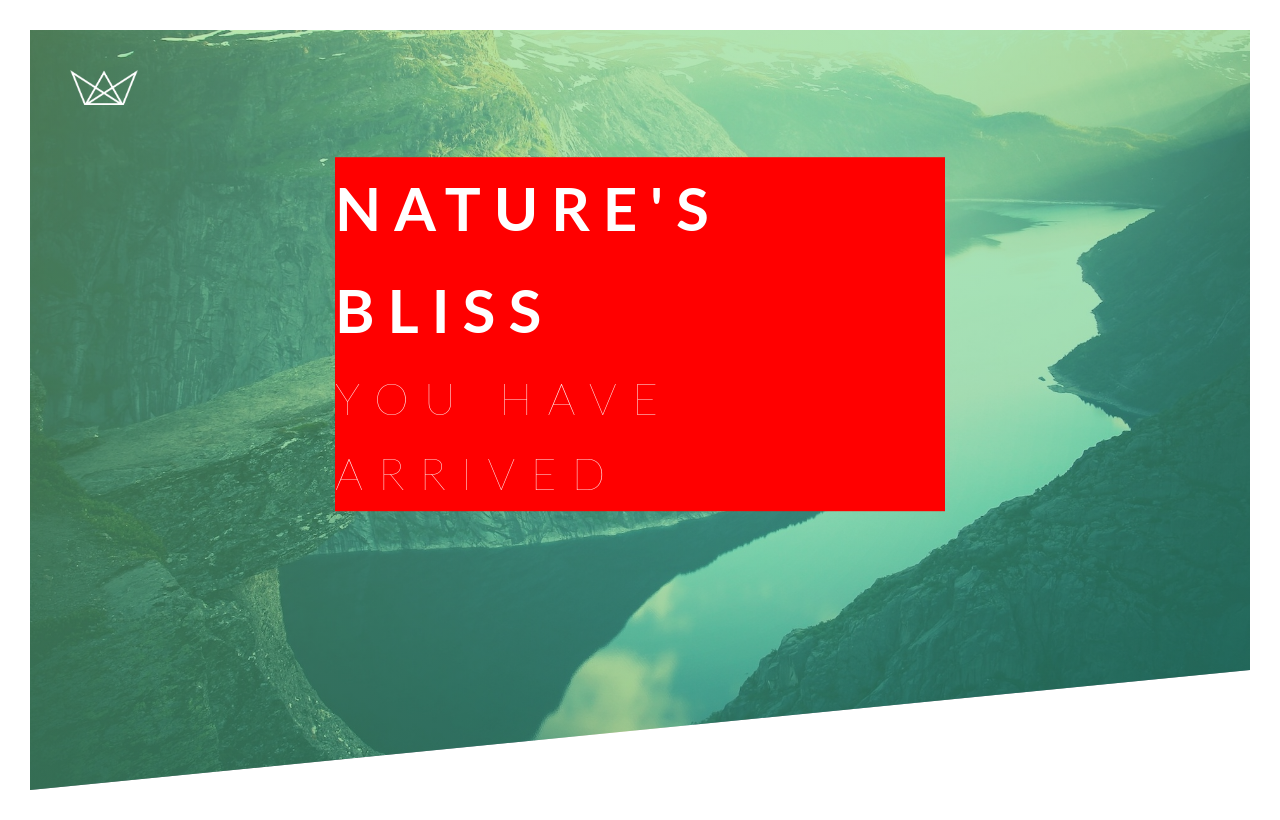
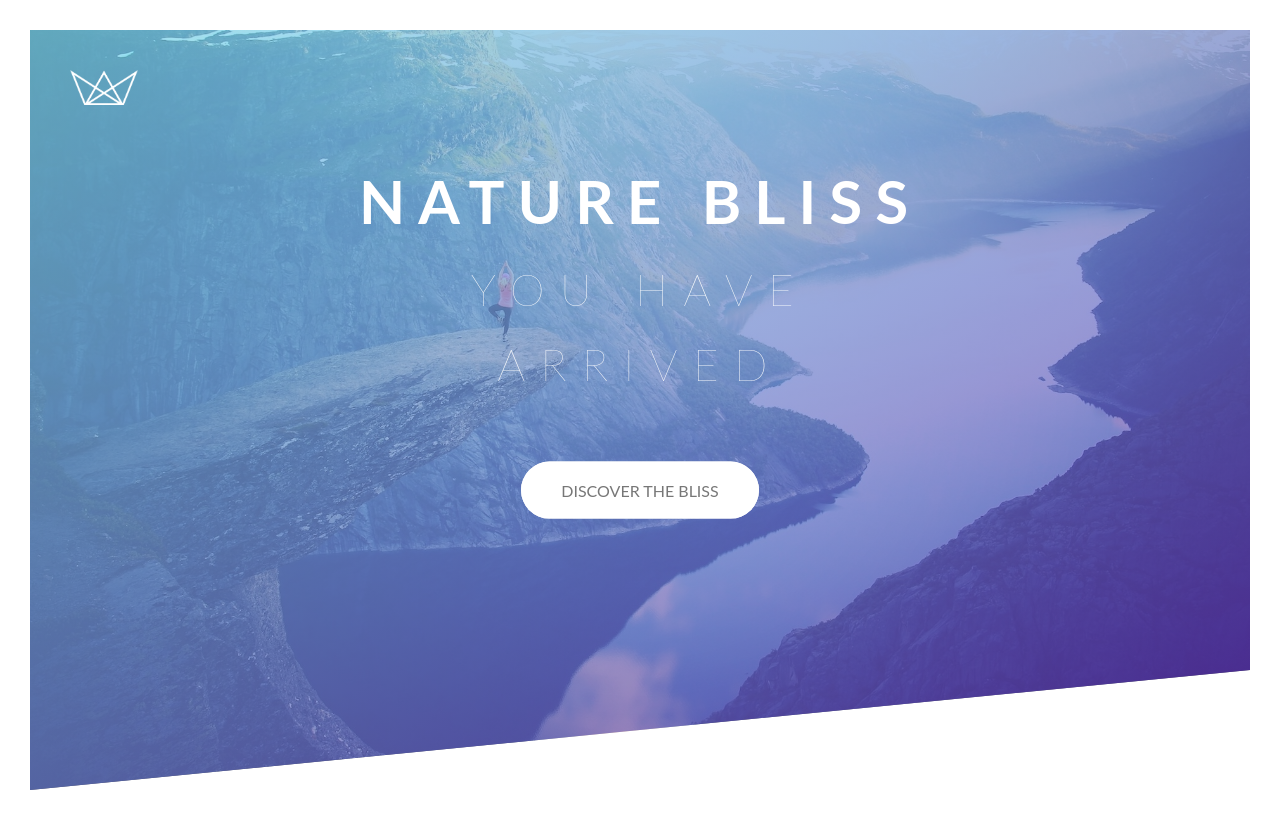
Before and after one commit to Jozefw/advanced-css3, a plain HTML site: page Natours/starter/index.html in a window 1280 px wide. Drawn offline with Linux system fonts and the light colour scheme; files that its build step writes are made by us from their sources.

Commit message:
second commit animation of buttons

```diff
--- a/Natours/starter/css/style.css
+++ b/Natours/starter/css/style.css
@@ -27,8 +27,8 @@ body{
     height: 95vh;
     background-image:linear-gradient(
         to right bottom,
-        rgba(126, 213, 111, .5),
-        rgba(40, 180, 133, .5)),
+        rgba(127, 226, 243, 0.7),
+        rgba(94, 40, 180, 0.7)),
         url("../img/hero.jpg");
     background-size: cover;
     background-position: top;
@@ -46,12 +46,14 @@ body{
     position: absolute;
     top: 40%;
     left: 50%;
-    background-color: red;
     transform: translate(-50%,-50%);
+    text-align: center;
 }
 .heading-primary {
     color: #fff;
     text-transform: uppercase;
+    text-align: center;
+    backface-visibility: hidden;
 }
 
 .heading-primary-main{
@@ -59,6 +61,9 @@ body{
     font-size: 60px;
     font-weight: 700;
     letter-spacing: 13px;
+    animation-name: moveInLeft;
+    animation-duration: 2s;
+    animation-timing-function: ease-in;
 }
 
 .heading-primary-sub{
@@ -66,4 +71,90 @@ body{
     font-size: 44px;
     font-weight: 100;
     letter-spacing: 15.4px;
+    animation-name: moveInRight;
+    animation-duration: 2s;
+    animation-timing-function: ease-in;
+    margin-bottom: 60px;
 }
+
+@keyframes moveInLeft {
+    0% {
+        opacity: 0;
+        transform: translateX(-100px);
+    }
+    80% {
+        transform: translateX(15px)
+    }
+    100% {
+        opacity: 1;
+        transform: translate(0)
+    }
+    }
+
+    @keyframes moveInRight {
+        0% {
+            opacity: 0;
+            transform: translateX(100px);
+        }
+        80% {
+            transform: translateX(-15px)
+        }
+        100% {
+            opacity: 1;
+            transform: translate(0)
+        }
+        }
+
+        @keyframes moveInBottome {
+            0% {
+                opacity: 0;
+                transform: translateX(100px);
+            }
+
+            100% {
+                opacity: 1;
+                transform: translate(0)
+            }
+            }
+        .btn:link,
+        .btn:visited {
+            text-decoration: none;
+            text-transform: uppercase;
+            color: inherit;
+            padding: 15px 40px;
+            display: inline-block;
+            border-radius: 80px;
+            transition: all .1s;
+            position: relative;
+        }
+        .btn:hover{
+            transform:translateY(-5px);
+            box-shadow: 0 10px 20px rgba(0,0,0,.5);
+        }
+        .btn:active{
+            transform: translateY(-1px);
+            box-shadow: 0 5px 10px rgba(0,0,0,.5);
+        }
+        .btn-white {
+            background-color: #fff;
+            color: #777;
+        }
+        .btn-white::after{
+            background-color: #fff;
+        }
+        .btn::after{
+            content: "";
+            display: inline-block;
+            width: 100%;
+            height: 100%;
+            border-radius: 80px;
+            position: absolute;
+            top: 0;
+            left: 0;
+            z-index: -1;
+            transition: all .4s;
+        }
+        .btn:hover::after{
+            transform: scaleY(1.5) scaleX(1.4);
+            opacity: 0;
+        }
--- a/Natours/starter/index.html
+++ b/Natours/starter/index.html
@@ -22,11 +22,11 @@
 
             <div class="text-box">
                     <h1 class="heading-primary">
-                    <span class="heading-primary-main">Nature's Bliss</span>
+                        <span class="heading-primary-main">Nature Bliss</span>
                         <span class="heading-primary-sub">You Have Arrived</span>
                     </h1>
+                    <a href="#" class="btn btn-white">Discover the Bliss</a>
             </div>
-
         </header>
 
 
```
Lines whose indentation alone changed are shown as unchanged.
